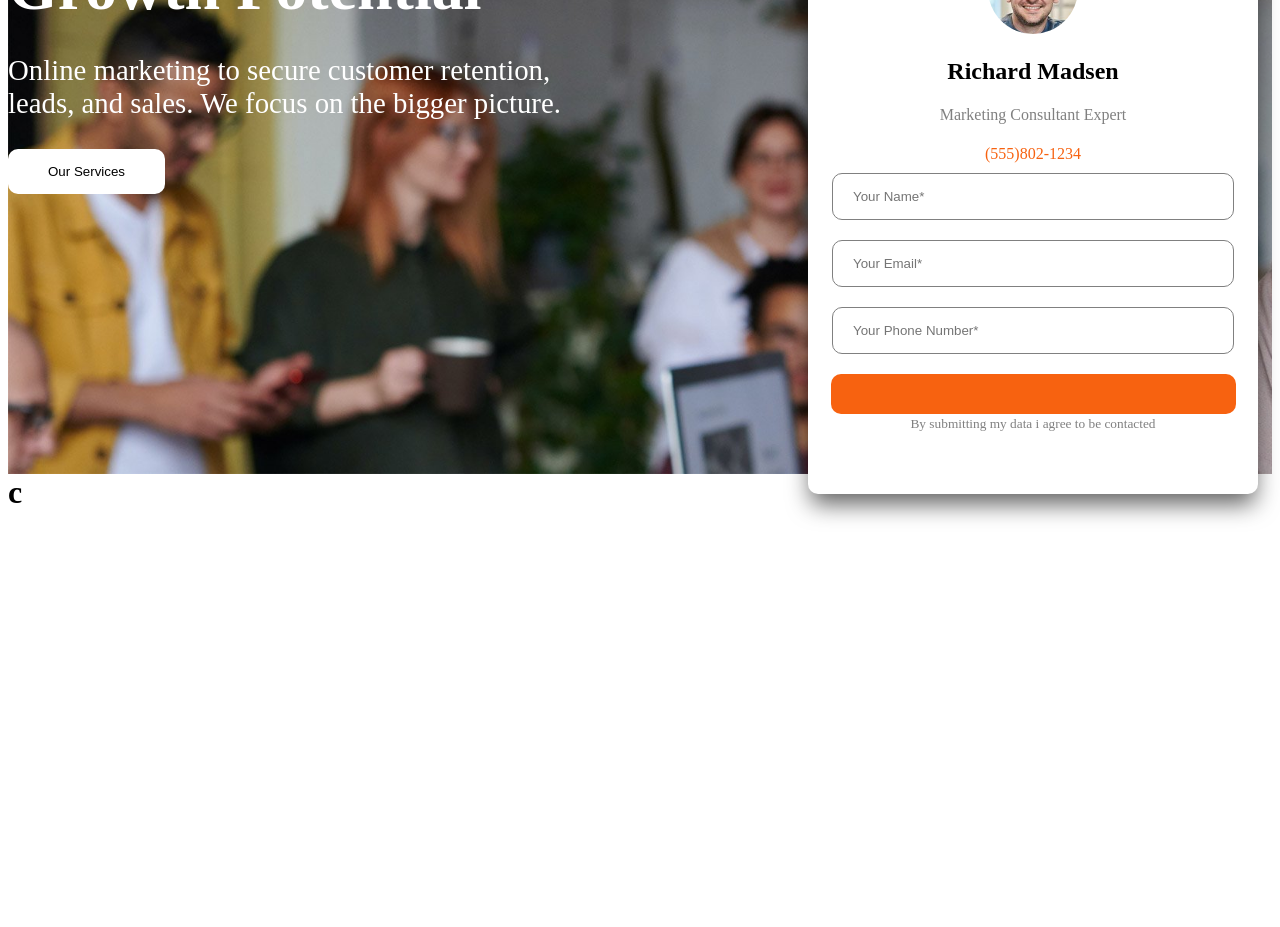
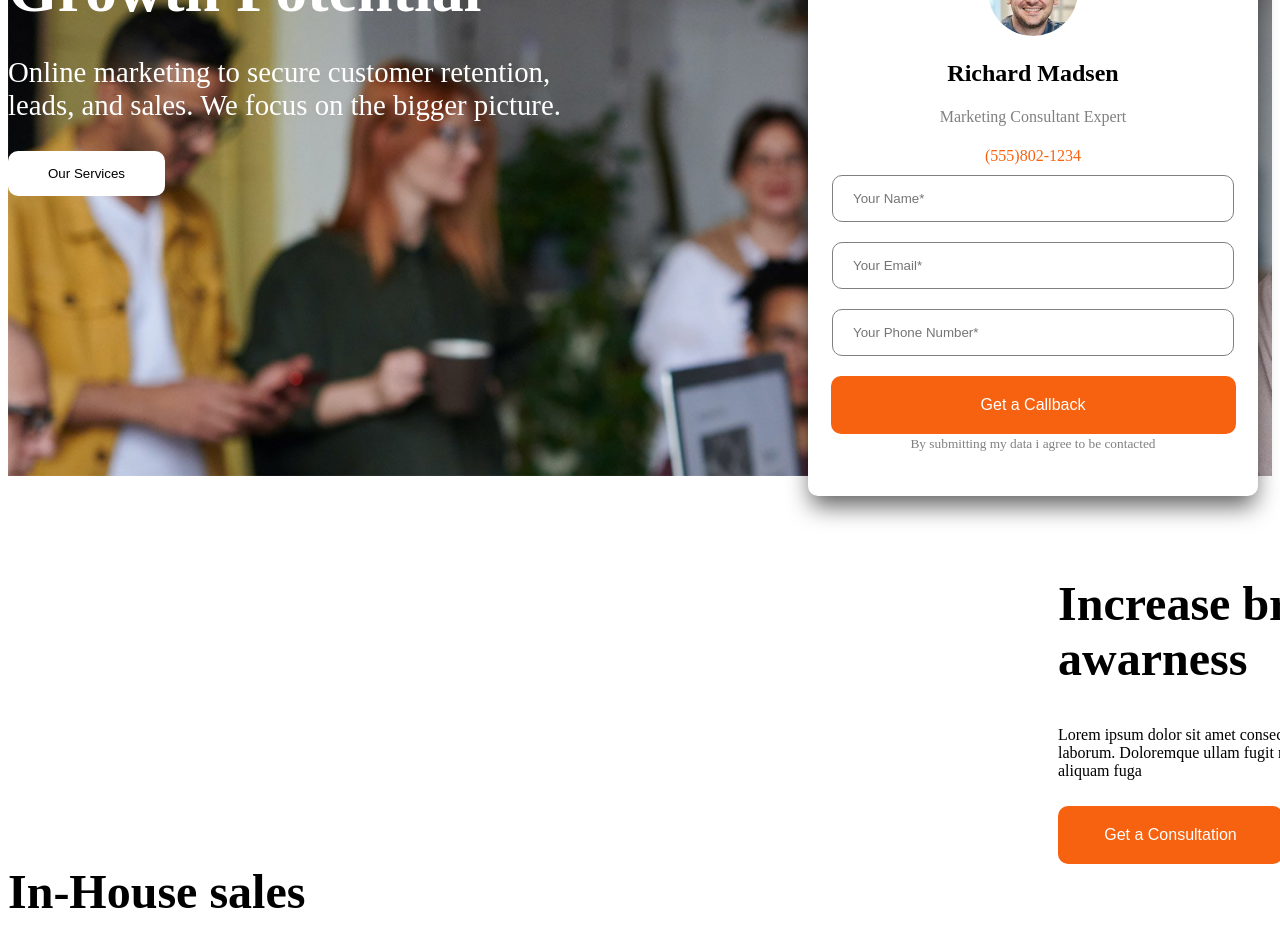
Before and after one commit to EttoreBarcella/proj-html-vuejs, a Vue app: page / in a window 1280 px wide. Shown: the part 258-1185 px from the top of the page. Before the commit the page ends 800 px from the top, so only its background shows below. Built offline with nearby package versions, Linux system fonts and the light colour scheme.

Commit message:
added section consulting

```diff
--- a/src/App.vue
+++ b/src/App.vue
@@ -1,5 +1,5 @@
 <template>
-  <div id="app">
+  <div>
     <BaseHeader/>
     <BaseMain/>
     <BaseFooter/>
--- a/src/components/Header/BaseHeader.vue
+++ b/src/components/Header/BaseHeader.vue
@@ -6,7 +6,7 @@
         <nav>
             <ul class="header_nav">
                 <li v-for="(link,index) in links" :key="index">
-                    <a :href="link.url">{{link.text}}<FontAwesomeIcon :icon="link.icon"/></a>
+                    <a :href="link.url">{{link.text}}</a>
                 </li>
             </ul>
         </nav>
@@ -75,10 +75,10 @@ export default{
     display: flex;
     list-style: none;
     align-items: center;
-    gap: 30px;
+    gap: 60px;
     a{
       color: #424242;
-      font-size: 1.2rem;
+      font-size: 1.3rem;
       text-decoration: none;
     }
     a:hover{
--- a/src/components/Main/BaseMain.vue
+++ b/src/components/Main/BaseMain.vue
@@ -1,13 +1,17 @@
 <template>
- <JumboMain/>
+    <div>
+        <JumboMain/>
+        <ConsultationMain/>
+    </div>
 </template>
 
 <script>
 import JumboMain from '../Section/JumboMain.vue'
+import ConsultationMain from '../Section/ConsultationMain.vue'
 
 export default {
-    components:{JumboMain},
-    name:'BaseMain'
+    name:'BaseMain',
+    components:{JumboMain, ConsultationMain},
 }
 </script>
 
--- /dev/null
+++ b/src/components/Section/ConsultationMain.vue
@@ -0,0 +1,61 @@
+<template>
+  <section>
+    <div class="container">
+        <div class="col_img">
+            <img src="" alt="">
+        </div>
+        <div class="col_text">
+            <h2>Increase brand awarness</h2>
+            <p>Lorem ipsum dolor sit amet consectetur adipisicing elit. Vitae ex sint laborum. Doloremque ullam fugit magni molestias, laudantium aliquam fuga</p>
+            <ButtonConsultation/>
+        </div>
+
+        <div class="col_text">
+            <h2>In-House sales training</h2>
+            <p>Lorem ipsum dolor sit amet consectetur adipisicing elit. Vitae ex sint laborum. Doloremque ullam fugit magni molestias, laudantium aliquam fuga</p>
+            <ButtonConsultation/>
+        </div>
+        <div class="col_img">
+            <img src="" alt="">
+        </div>
+
+        <div class="col_img">
+            <img src="" alt="">
+        </div>
+         <div class="col_text">
+            <h2>Harness ur social proof</h2>
+            <p>Lorem ipsum dolor sit amet consectetur adipisicing elit. Vitae ex sint laborum. Doloremque ullam fugit magni molestias, laudantium aliquam fuga</p>
+            <ButtonConsultation/>
+        </div>
+
+
+    </div>
+  </section>
+</template>
+
+<script>
+import ButtonConsultation from '../blocks/ButtonConsultation.vue'
+export default {
+    components:{ButtonConsultation},
+    name:'ConsultationMain',
+}
+</script>
+
+<style lang="scss" scoped>
+.container{
+    width: 1500px;
+    margin: auto;
+    display: flex;
+    flex-wrap: wrap;
+    .col_img{
+        width: 70%;
+    }
+    .col_text{
+        width: 30%;
+        h2{
+            margin-top: 0;
+            font-size: 3rem;
+        }
+    }
+}
+</style>
--- a/src/components/Section/jumboMain.vue
+++ b/src/components/Section/jumboMain.vue
@@ -28,6 +28,7 @@ export default {
     height: 650px;
     background-size: cover;
     background-repeat: no-repeat;
+    margin-bottom: 100px;
 }
 #container{
     display: flex;
--- a/src/components/blocks/BaseCard.vue
+++ b/src/components/blocks/BaseCard.vue
@@ -12,7 +12,7 @@
             <input type="text" placeholder="Your Email*">
             <input type="text" placeholder="Your Phone Number*">
             <br>
-            <BaseButton/>
+            <ButtonCard/>
             <br>
             <small>By submitting my data i agree to be contacted</small>
         </div>
@@ -20,9 +20,9 @@
 </template>
 
 <script>
-import BaseButton from './BaseButton.vue'
+import ButtonCard from './ButtonCard.vue'
 export default {
-    components:{BaseButton},
+    components:{ButtonCard},
     name:'BaseCard',
 }
 </script>
@@ -47,6 +47,11 @@ export default {
         small{
             color: grey;
         }
+        small:hover{
+            text-decoration: underline;
+            color: grey;
+            cursor: pointer;
+        }
         a{
             text-decoration: none;
             color: #f76210;
--- /dev/null
+++ b/src/components/blocks/ButtonCard.vue
@@ -0,0 +1,23 @@
+<template>
+  <button class="button_card">Get a Callback</button>
+</template>
+
+<script>
+export default {
+    name:'ButtonCard',
+}
+</script>
+
+<style>
+    .button_card{
+        margin-top: 10px;
+        width: 90%;
+        background-color: #f76210;
+        padding: 20px;
+        border: none;
+        border-radius: 10px;
+        color: white;
+        cursor: pointer;
+        font-size: 1rem;
+    }
+</style>
--- a/src/components/blocks/BaseButton.vue
+++ b/src/components/blocks/ButtonConsultation.vue
@@ -1,22 +1,23 @@
 <template>
-  <button class="button_main"></button>
+  <button class="button_consultation">Get a Consultation</button>
 </template>
 
 <script>
 export default {
-    name:'BaseButton',
+    name:'ButtonConsultation',
 }
 </script>
 
 <style>
-    .button_main{
+    .button_consultation{
         margin-top: 10px;
-        width: 90%;
+        width: 50%;
         background-color: #f76210;
         padding: 20px;
         border: none;
         border-radius: 10px;
         color: white;
         cursor: pointer;
+        font-size: 1rem;
     }
 </style>
```
